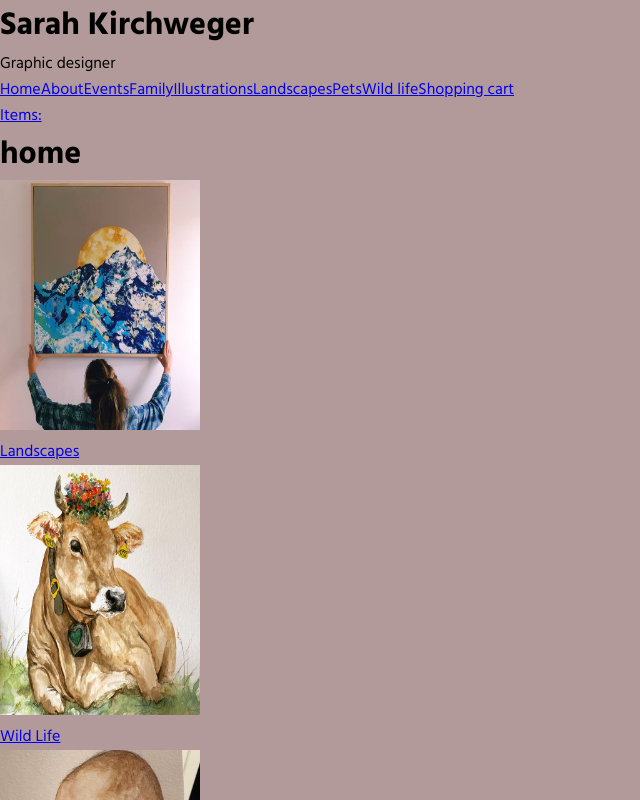
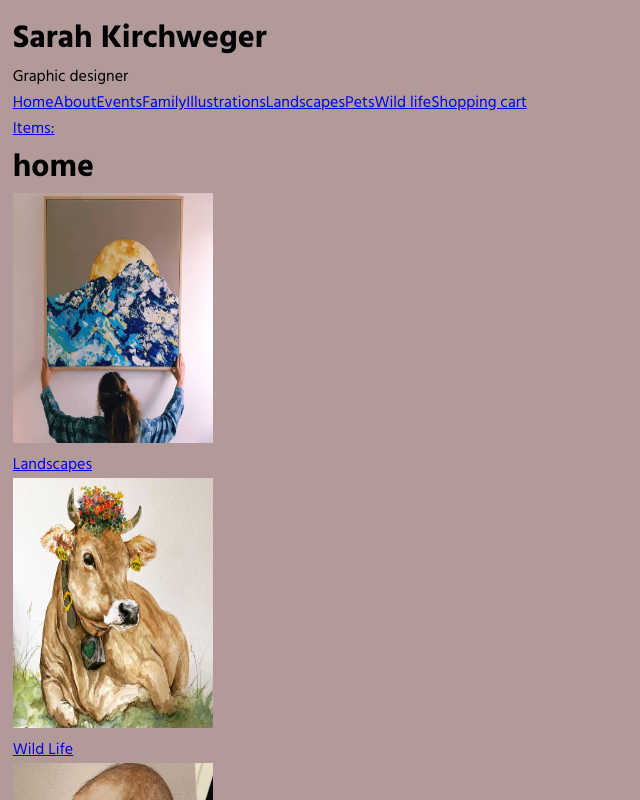
Before and after one commit to Gilsabo/nejxt.js-ecommerce-store, a Next.js app: page / in a window 1280 px wide. Shown: the top 800 px of the page, without its empty margins (0-640 px from the left). Built offline with nearby package versions, Linux system fonts and the light colour scheme; no server answers.

Commit message:
Add padding

```diff
--- a/app/globals.css
+++ b/app/globals.css
@@ -4,7 +4,6 @@
 
 * {
   box-sizing: border-box;
-  padding: 0;
   margin: 0;
 }
 
@@ -17,5 +16,5 @@ body {
   font-family: 'Hind', sans-serif;
   background-color: #b29a9a;
   margin: 0; /* Remove default margin */
-  padding: 0; /* Remove default padding */
+  padding: 0.8rem;
 }
```
